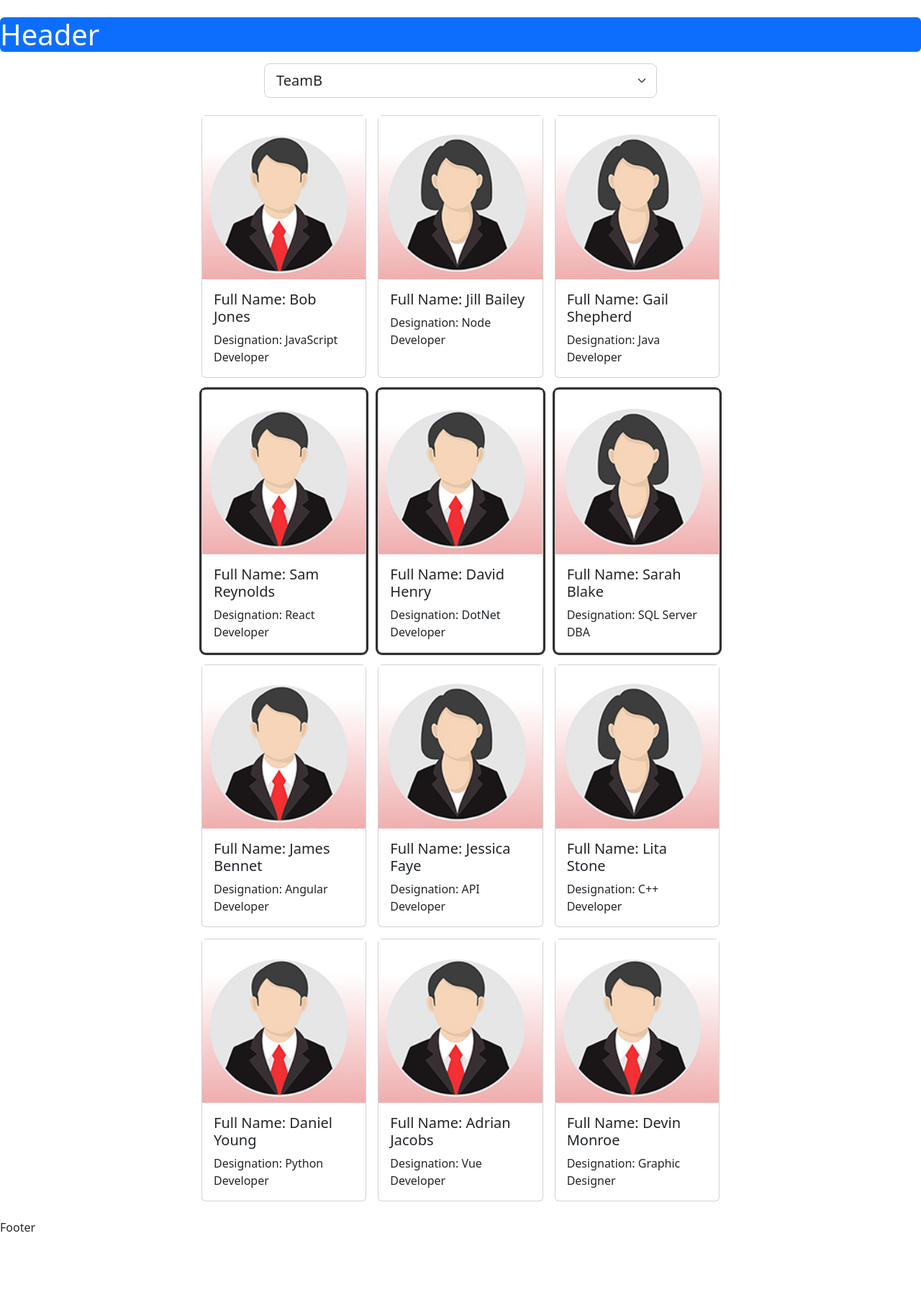
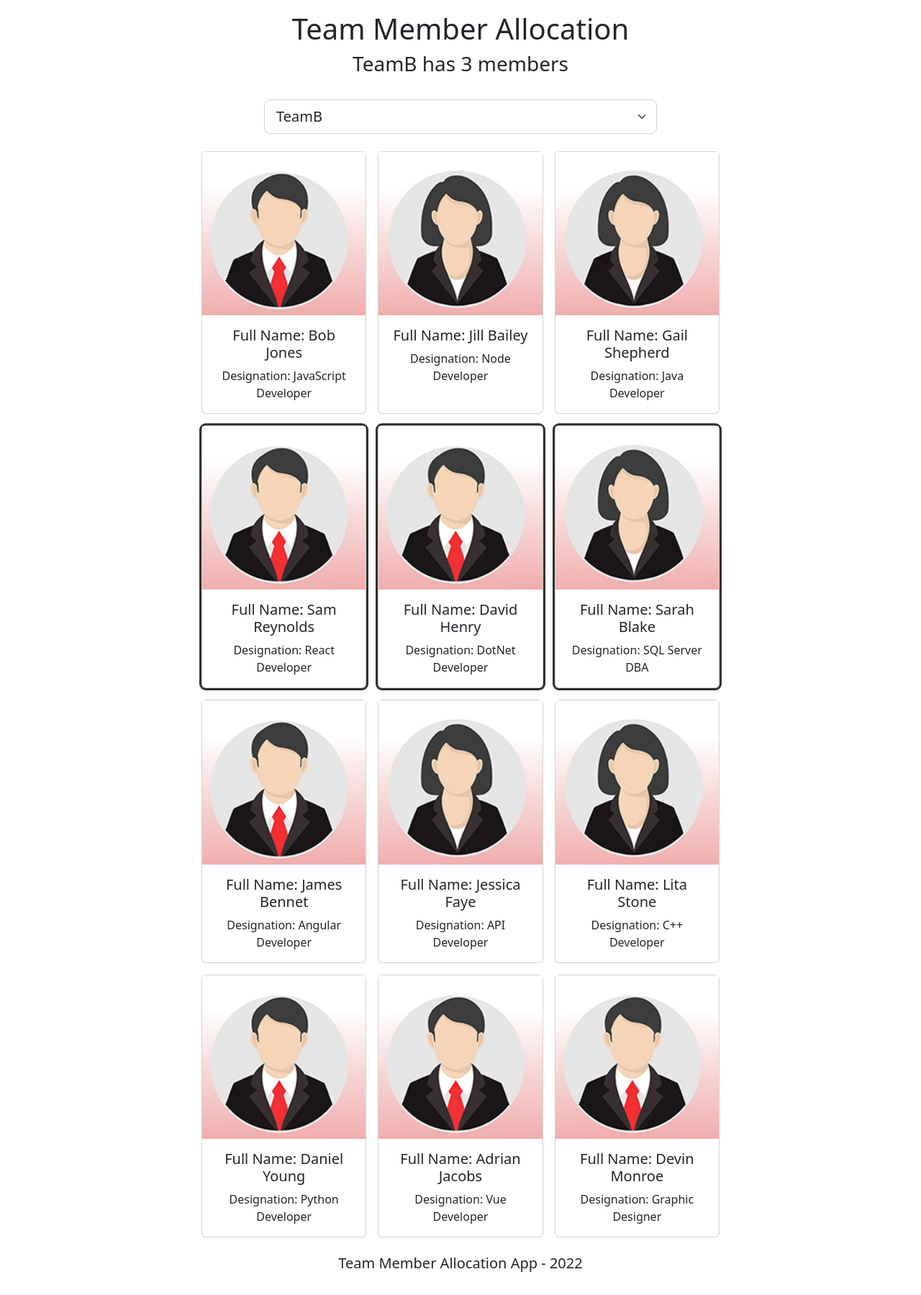
Before and after one commit to Haashir-Shakeel/react-TeamMemeberAllocation, a React (Create React App) app: page / in a window 1280 px wide. Shown: the whole page at 72% size. Before the commit the page ends 1717 px from the top, so only its background shows below. Built offline with nearby package versions, Linux system fonts and the light colour scheme.

Commit message:
displaying team name and no. of members in header, added basic footer, using local storage to get items

```diff
--- a/src/App.css
+++ b/src/App.css
@@ -6,3 +6,7 @@
 .standout{
   box-shadow: rgba(0, 0, 0, 0.16) 0px 1px 4px, rgb(51, 51, 51) 0px 0px 0px 3px;
 }
+
+h1,h2,h3,h4,h5,p{
+  text-align: center;
+}
--- a/src/App.js
+++ b/src/App.js
@@ -4,13 +4,13 @@ import { Header } from './components/Header';
 import { Footer } from './components/Footer';
 import { Content } from './components/Content';
 import Employees from './components/Employees';
-import { useState } from 'react';
+import { useState, useEffect } from 'react';
 
 function App() {
 
-  const [team, setTeam] = useState('TeamB')
+  const [selectedTeam, setSelectedTeam] = useState(JSON.parse(localStorage.getItem('selectedTeam')) || 'TeamB')
 
-  const [employees, SetEmployees]=useState([{
+  const [employees, SetEmployees]=useState(JSON.parse(localStorage.getItem('employeeList')) || [{
     id: 1,
     fullName: "Bob Jones",
     designation: "JavaScript Developer",
@@ -95,24 +95,35 @@ function App() {
     teamName: "TeamD"
   }])
 
+  useEffect(()=>{
+    localStorage.setItem('employeeList', JSON.stringify(employees))
+  },[employees])
+
+  useEffect(()=>{
+    localStorage.setItem('selectedTeam', JSON.stringify(selectedTeam))
+  },[selectedTeam])
+
   const handleEmpoyeeCardClick = (event) => {
     console.log('inside emplyee card click')
     const transformedEmployees = employees.map((employee) => employee.id === parseInt(event.currentTarget.id)
-      ?(employee.teamName === team)?{...employee, teamName:''}:{...employee,teamName:team}
+      ?(employee.teamName === selectedTeam)?{...employee, teamName:''}:{...employee,teamName:selectedTeam}
       :employee)
 
       SetEmployees(transformedEmployees)
   }
 
   const handleTeamSelectChange = (event) => {
-    setTeam(event.target.value)
+    setSelectedTeam(event.target.value)
   }
   return (
       <div>
-        <Header/>
+        <Header
+        selectedTeam = {selectedTeam}
+        teamMemberCount = {employees.filter((employee)=> employee.teamName === selectedTeam).length}
+        />
         <Employees
         employees={employees}
-        team={team}
+        selectedTeam={selectedTeam}
         handleEmpoyeeCardClick={handleEmpoyeeCardClick}
         handleTeamSelectChange={handleTeamSelectChange}
         />
--- a/src/components/Employees.jsx
+++ b/src/components/Employees.jsx
@@ -1,14 +1,14 @@
 import React, { useState } from 'react'
 import femaleProfile from '../images/femaleProfile.jpg'
 import maleProfile from '../images/maleProfile.jpg'
-export const Employees = ({employees,team,handleEmpoyeeCardClick,handleTeamSelectChange}) => {
+export const Employees = ({employees,selectedTeam,handleEmpoyeeCardClick,handleTeamSelectChange}) => {
 
 
   return (
     <main className='container'>
       <div className='row justify-content-center mb-3 mt-3'>
         <div className='col-6'>
-          <select className='form-select form-select-lg' value={team}  onChange={handleTeamSelectChange}>
+          <select className='form-select form-select-lg' value={selectedTeam}  onChange={handleTeamSelectChange}>
             <option value="TeamA">TeamA</option>
             <option value="TeamB">TeamB</option>
             <option value="TeamC">TeamC</option>
@@ -23,7 +23,7 @@ export const Employees = ({employees,team,handleEmpoyeeCardClick,handleTeamSelec
             {
               employees.map((employee)=>{
                 return (
-                  <div id={employee.id} key={employee.id} className={(employee.teamName === team ? 'card m-2 standout': 'card m-2')} style={{cursor:"pointer"}} onClick={handleEmpoyeeCardClick} >
+                  <div id={employee.id} key={employee.id} className={(employee.teamName === selectedTeam ? 'card m-2 standout': 'card m-2')} style={{cursor:"pointer"}} onClick={handleEmpoyeeCardClick} >
                 {
                   employee.gender === 'male' ?
                 <img src={maleProfile}/>
--- a/src/components/Footer.jsx
+++ b/src/components/Footer.jsx
@@ -1,7 +1,15 @@
 import React from 'react'
 
+
 export const Footer = () => {
+  var today = new Date()
   return (
-    <div>Footer</div>
+    <footer>
+      <div className='row justify-content-center mt-3 mb-4'>
+        <div className='col-8'>
+          <h5>Team Member Allocation App - {today.getFullYear()}</h5>
+        </div>
+      </div>
+    </footer>
   )
 }
--- a/src/components/Header.jsx
+++ b/src/components/Header.jsx
@@ -1,8 +1,16 @@
 import React from 'react'
 
 
-export const Header = () => {
+export const Header = ({selectedTeam, teamMemberCount}) => {
   return (
-    <h1 className='mt-4 p5 bg-primary text-white rounded'>Header</h1>
+    <header className='container'>
+    <div className='row justify-content-center mt-3 mb-4'>
+      <div className='col-8'>
+        <h1>Team Member Allocation</h1>
+        <h3> {selectedTeam} has {teamMemberCount} members</h3>
+      </div>
+    </div>
+    </header>
+
   )
 }
```
